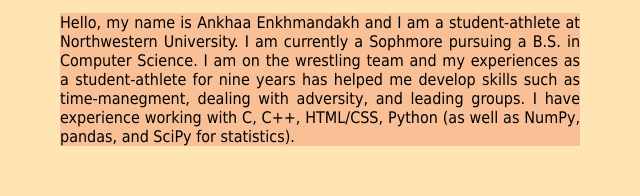
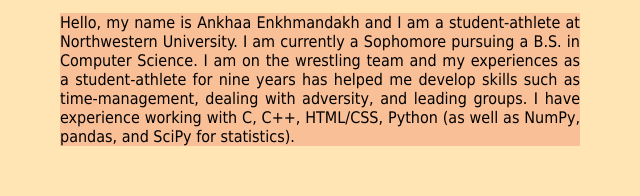
Before and after one commit to ankhaa-e/ankhaa-e.github.io, a plain HTML site: page bio.html in a window 1280 px wide. Shown: the part 311-507 px from the top of the page, 320-960 px from the left. Drawn offline with Linux system fonts and the light colour scheme.

Commit message:
Update bio.html

```diff
--- a/bio.html
+++ b/bio.html
@@ -20,9 +20,9 @@
       <img id="bio-pic" src="images/bio_pic.JPG">
       <p class="bio-text">
         Hello, my name is Ankhaa Enkhmandakh and I am a student-athlete at Northwestern
-        University. I am currently a Sophmore pursuing a B.S. in Computer Science.
+        University. I am currently a Sophomore pursuing a B.S. in Computer Science.
         I am on the wrestling team and my experiences as a student-athlete for
-        nine years has helped me develop skills such as time-manegment, dealing with adversity,
+        nine years has helped me develop skills such as time-management, dealing with adversity,
         and leading groups. I have experience working with C, C++, HTML/CSS, Python (as well
         as NumPy, pandas, and SciPy for statistics).
       </p>
```
